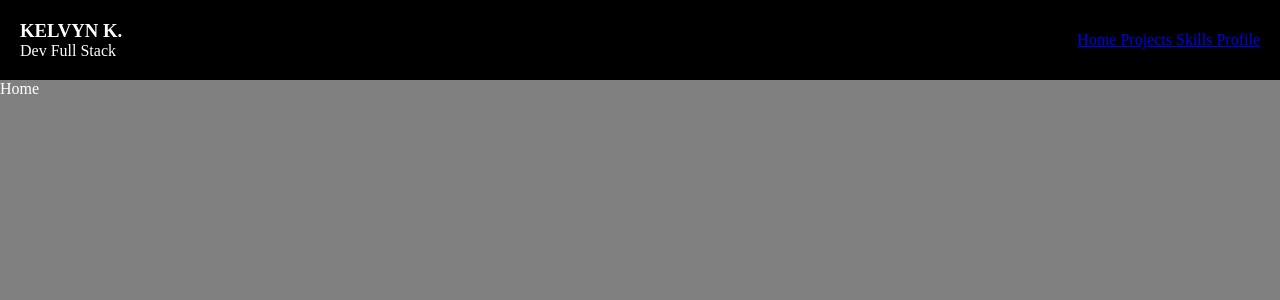
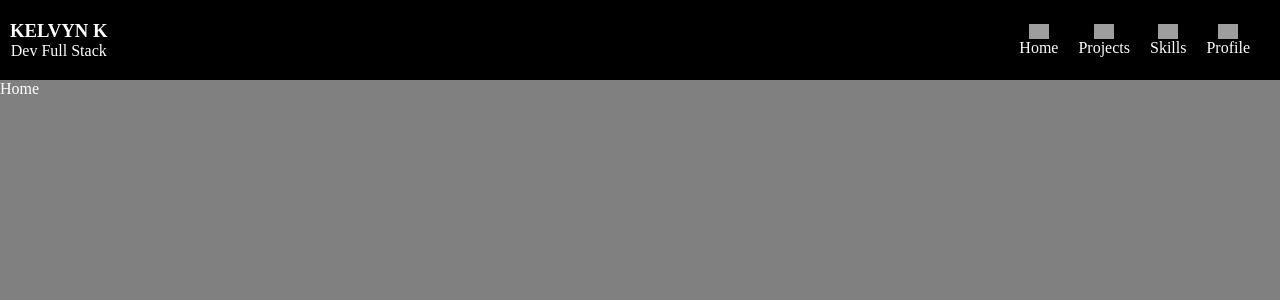
Before and after one commit to kelvynkhrystian/portifolio, a React (Create React App) app: page / in a window 1280 px wide. Shown: the top 300 px of the page. Built offline with nearby package versions, Linux system fonts and the light colour scheme; grey boxes are pictures that could not be loaded.

Commit message:
previa-organização-header-ok

```diff
--- a/src/components/Header.jsx
+++ b/src/components/Header.jsx
@@ -5,16 +5,30 @@ import { HeaderStyles } from '../styles/headerStyles'
 function Header() {
   return (
     <HeaderStyles>
+
       <div>
-        <h3>KELVYN K.</h3>
+        <h3>KELVYN K</h3>
         <p>Dev Full Stack</p>
       </div>
+
+      <section>
         <div>
+          <img src="https://encrypted-tbn0.gstatic.com/images?q=tbn:ANd9GcTMoeFDPBMcmQo60F8tvmWcut-WrdNfYwr9UzCU-Mw48X3h_peb2p-ed0-VMtmkm1YX5F8&usqp=CAU" alt="icon-test" />
           <Link to="/" > Home </Link>
+        </div>
+        <div>
+        <img src="https://encrypted-tbn0.gstatic.com/images?q=tbn:ANd9GcTMoeFDPBMcmQo60F8tvmWcut-WrdNfYwr9UzCU-Mw48X3h_peb2p-ed0-VMtmkm1YX5F8&usqp=CAU" alt="icon-test" />
           <Link to="/projects" > Projects </Link>
+        </div>
+        <div>
+        <img src="https://encrypted-tbn0.gstatic.com/images?q=tbn:ANd9GcTMoeFDPBMcmQo60F8tvmWcut-WrdNfYwr9UzCU-Mw48X3h_peb2p-ed0-VMtmkm1YX5F8&usqp=CAU" alt="icon-test" />
           <Link to="/skills" > Skills </Link>
+        </div>
+        <div>
+        <img src="https://encrypted-tbn0.gstatic.com/images?q=tbn:ANd9GcTMoeFDPBMcmQo60F8tvmWcut-WrdNfYwr9UzCU-Mw48X3h_peb2p-ed0-VMtmkm1YX5F8&usqp=CAU" alt="icon-test" />
           <Link to="/profile" > Profile </Link>
         </div>
+      </section>
     </HeaderStyles>
   )
 }
--- a/src/styles/headerStyles.js
+++ b/src/styles/headerStyles.js
@@ -12,9 +12,28 @@ export const HeaderStyles = styled.header`
   width: 100%;
 
   div {
+    align-items: center;
+    display: flex;
+    flex-direction: column;
+    justify-content: center;
+    padding: 10px;
+  }
+
+  section {
+    display: flex;
+    flex-direction: row;
+    justify-content: space-around;
     padding: 20px;
   }
 
+  img {
+    width: 20px;
+  }
+
+  a {
+    text-decoration: none;
+    color: white;
+  }
 
   @media (min-width:600px) {
 
```
Lines whose indentation alone changed are shown as unchanged.
